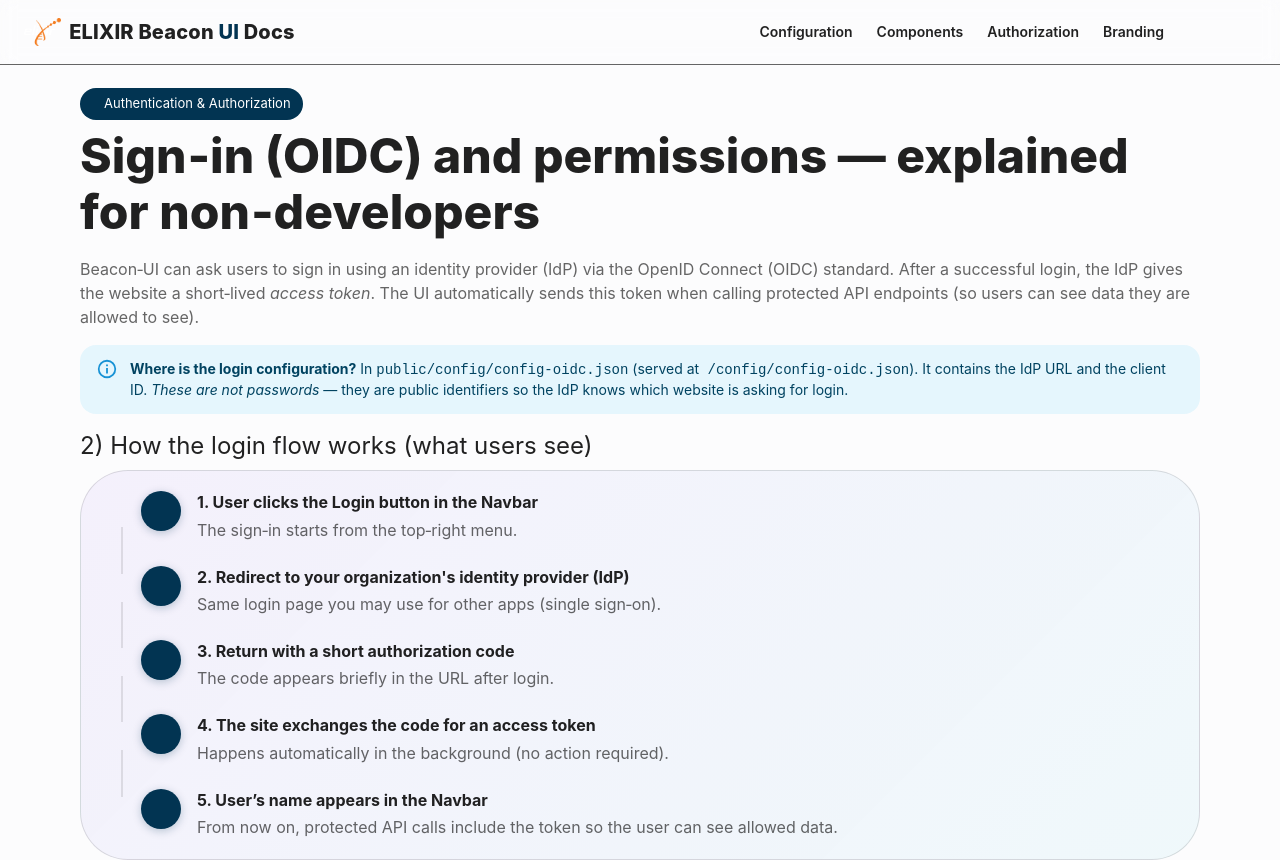
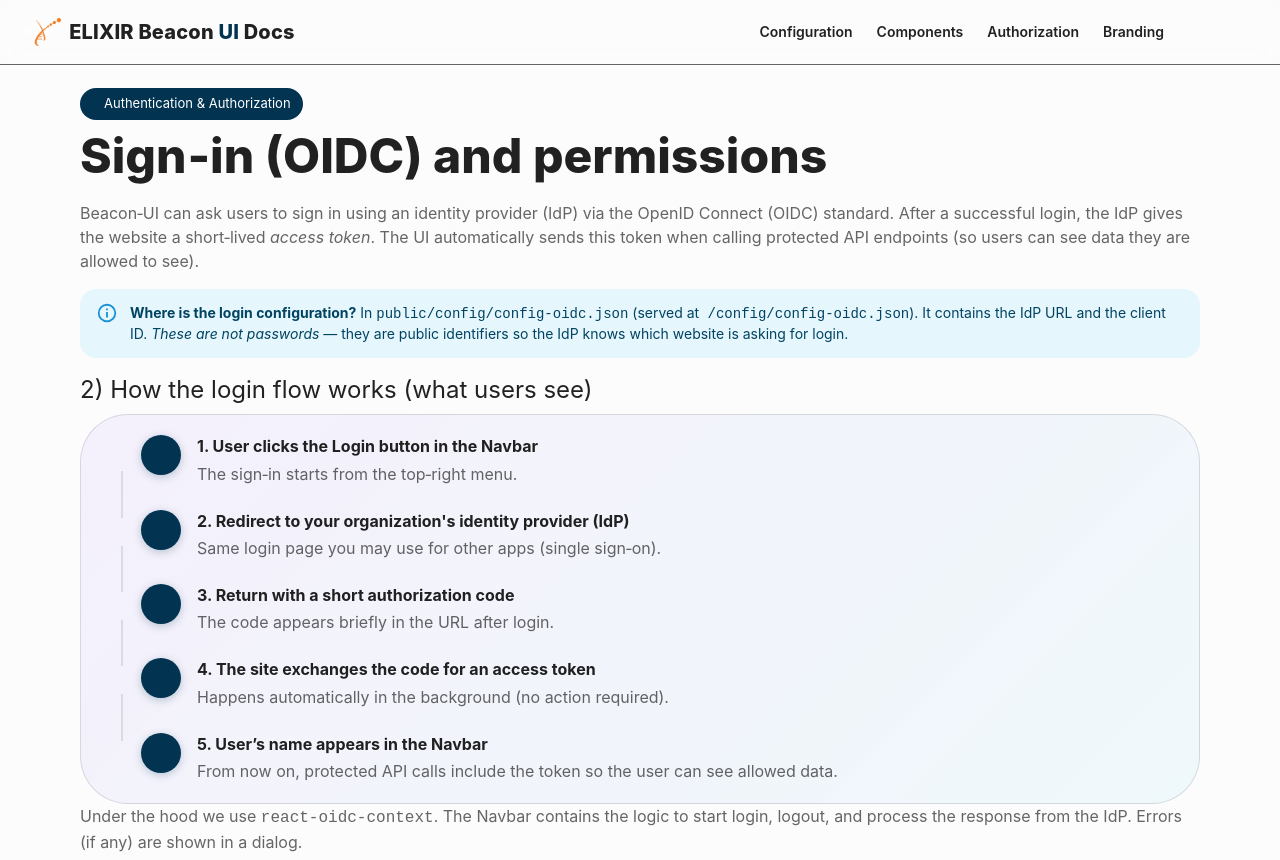
Before and after one commit to elixir-europe/beacon-ui, a React (Vite) app: page /authorization in a window 1280 px wide. Shown: the top 860 px of the page. Built offline with nearby package versions, Linux system fonts and the light colour scheme; some icons are missing.

Commit message:
UPDATE documentation

```diff
--- a/src/components/ComponentAuthorization.tsx
+++ b/src/components/ComponentAuthorization.tsx
@@ -45,7 +45,7 @@ export default function ComponentAuthorizationDocs() {
       </Stack>
 
       <Typography variant="h3" sx={{ fontWeight:800 }} gutterBottom>
-        Sign‑in (OIDC) and permissions — explained for non‑developers
+        Sign‑in (OIDC) and permissions
       </Typography>
       <Typography color="text.secondary" paragraph>
         Beacon‑UI can ask users to sign in using an identity provider (IdP) via the OpenID Connect (OIDC) standard. After a
```
